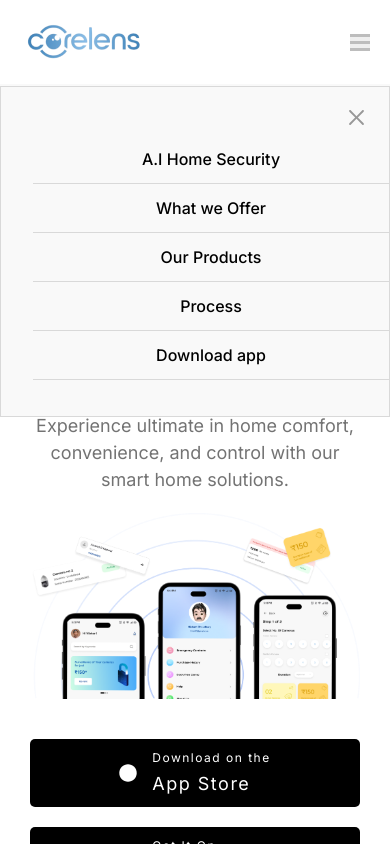
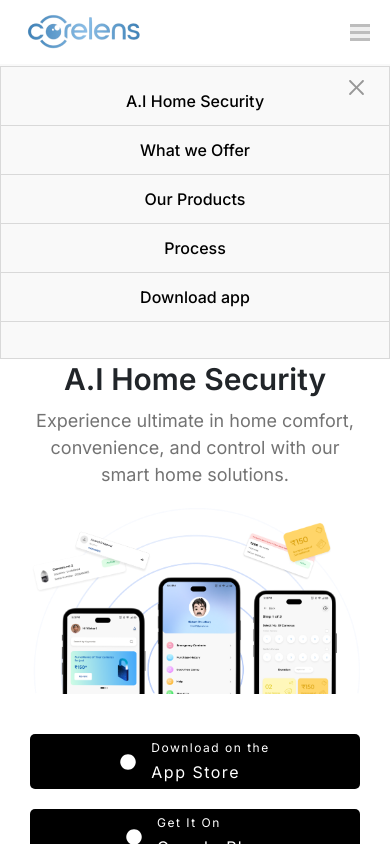
Before and after one commit to corelens-devs/webapp, a React (Create React App) app: page /bottom in a window 390 px wide. Both pictures are taken after a click on the button 360 px from the left and 42 px from the top of the page. Shown: the top 844 px of the page. Built offline with nearby package versions, Linux system fonts and the light colour scheme.

Commit message:
code update

```diff
--- a/src/Components/AISection/Ai.module.css
+++ b/src/Components/AISection/Ai.module.css
@@ -57,7 +57,8 @@
         margin: 40px 0;
     }
     .btm_btn{
-        padding: 10px;
+        padding: 5px;
+        font-size: 16px;
         width: 100%;
         align-items: center;
         justify-content: center;
--- a/src/Components/Heading/Heading.module.css
+++ b/src/Components/Heading/Heading.module.css
@@ -15,6 +15,6 @@
 
 @media screen and (max-width : 620px) {
     .head{
-        margin: 20px  0;
+        margin: 35px 0 20px  0;
     }
  }
--- a/src/Components/Navbar/Home/Home.jsx
+++ b/src/Components/Navbar/Home/Home.jsx
@@ -26,6 +26,9 @@ const Home = () => {
             className={'home_slider'}
             // slidesPerView={1}
             breakpoints={{
+                200: {
+                    slidesPerView: 1
+                },
                 360: {
                     slidesPerView: 1
                 },
--- a/src/Components/Navbar/Navbar/Navbar.module.css
+++ b/src/Components/Navbar/Navbar/Navbar.module.css
@@ -112,7 +112,7 @@
 @media screen and (max-width:1000px) {
   .navbar {
     justify-content: end;
-    padding: 10px 20px;
+    padding: 0 20px;
   }
 
   /* .btm_div ul li {
--- a/src/Components/Services/Service.module.css
+++ b/src/Components/Services/Service.module.css
@@ -31,11 +31,14 @@
         width: 100% !important;
         padding: 0;
     }
+    .card > p{
+      margin-bottom: 0;
+    }
     .card:nth-child(1){
 
-        margin-bottom: 100px;
+        margin-bottom: 50px;
     }
     .card:nth-child(2){
-        margin-bottom: 100px;
+        margin-bottom: 50px;
     }
 }
--- a/src/Components/Sidebar/Sidebar.module.css
+++ b/src/Components/Sidebar/Sidebar.module.css
@@ -5,7 +5,7 @@
 }
 
 .btm_div ul {
-
+padding: 0;
     list-style: none;
     font-size: 16px;
     font-weight: 500;
@@ -24,6 +24,10 @@ border-bottom: 1px solid #d9d9d9;
     align-items: end;
     padding-inline: 20px;
     justify-content: end;
+    position: absolute;
+    text-align: right;
+    right: 0;
+    top: 0px;
 }
 .side_bn > button {
     background: none;
```
